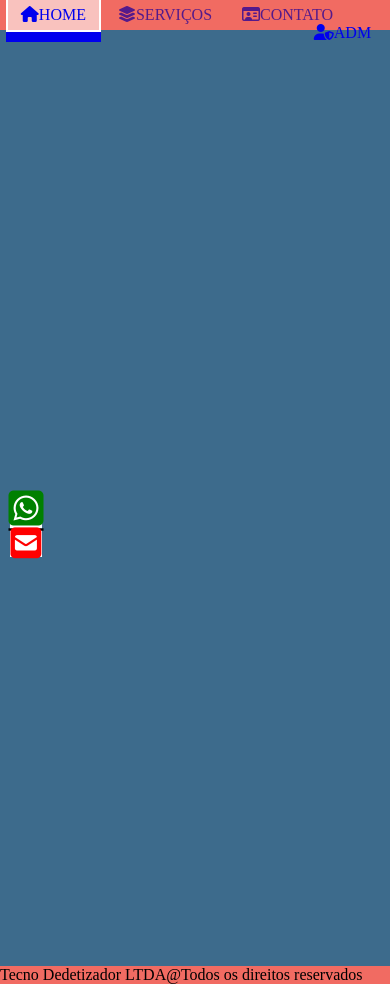
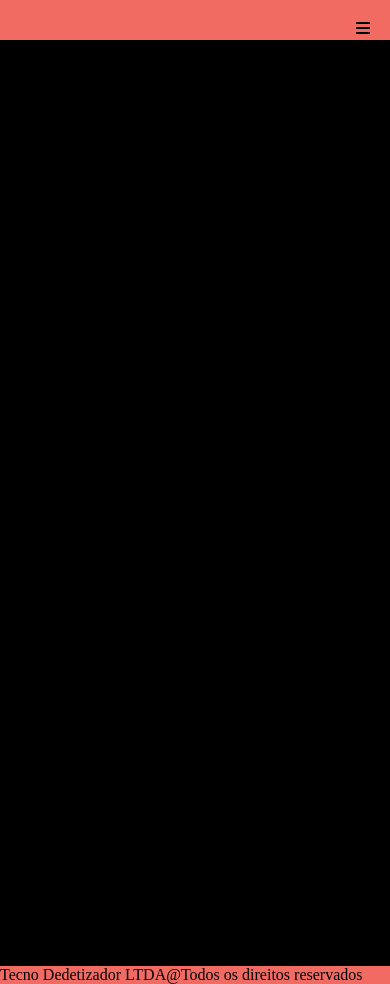
Before and after one commit to supertgo/dedetizacao, a PHP site: page / in a window 390 px wide. Run offline with PHP 8.4, Linux system fonts and the light colour scheme; some libraries are stand-ins or nearby versions.

Commit message:
Mudanças para deixar a responsividade mais agradável

```diff
--- a/estilos/footer.css
+++ /dev/null
@@ -1,8 +0,0 @@
-footer {
-    background-color: rgb(241, 107, 98);
-    position: fixed;
-    display: flex;
-    bottom: 0;
-    left: 0;
-    width: 100%;
-}
--- a/estilos/global.css
+++ b/estilos/global.css
@@ -1,10 +1,10 @@
-@import url(navbar.css);
-@import url(social-media.css);
-@import url(footer.css);
-
+@import url(modules/footer.css);
+@import url(modules/social-media.css);
+@import url(modules/navbar.css);
+@import url(modules/mobile-ui.css);
 body {
     width: 100%;
     height: 100vh;
-    background-color: #3d6b8c; /*So mudei para ficar mais confortavel */
+    background-color: #000000; /*So mudei para ficar mais confortavel */
     overflow-x: hidden;
 }
--- a/estilos/navbar.css
+++ /dev/null
@@ -1,41 +0,0 @@
-
-*{
-    margin: 0;
-    padding: 0;
-    list-style: none;
-    text-decoration: none;
-    box-sizing: border-box;
-}
-
-nav {
-    background-color: rgb(241, 107, 98);
-    padding: 1.5%;
-    width: 100%;
-}
-
-nav ul li {
-    display: inline-block;
-}
-
-nav ul li a {
-    text-transform: uppercase;
-    padding: 7px 13px;
-}
-.active {
-    background: #ffffff96;
-    border: 2px solid white;
-    transition: .5s;
-    box-shadow: 0 10px 0 0;
-}
-
-nav ul li a:hover {
-    background: #ffffff;
-    color: rgb(255, 0, 0);
-    border: 2px solid rgba(253, 253, 253, 0.63);
-    transition: .5s;
-    box-shadow: 0 10px 0 0 rgba(0, 0, 0, 0.966);
-}
-
-nav ul li:last-child {
-    float: right;
-}
--- a/estilos/social-media.css
+++ /dev/null
@@ -1,25 +0,0 @@
-.social-media {
-    margin-left: 10px;
-    top: 50%;
-    position: fixed;
-    background-color: white;
-    width: min-content;
-    display: flex;
-    flex-direction: column;
-    z-index: 3;
-    padding: 9px;
-    height: 65px;
-}
-
-.fa-whatsapp-square{
-    color: green;
-    transform: scale(2.5);
-    border-bottom: 1px solid black;
-}
-
-.fa-envelope-square {
-    padding-top: 10px;
-    color: red;
-    transform: scale(2.2);
-
-}
--- a/index.html
+++ b/index.html
@@ -14,8 +14,10 @@
     <!-- menu temporário só pra eu linkar a parte do server -->
 
     <nav>
+        <input type="checkbox" id="check">
+        <label for="check" class="checkbtn"><i class="fas fa-bars"></i></label>
         <ul>
-            <li><a class="active" href="index.html"><i class="fa fa-home"></i>Home</a></li>
+            <li><a class="active" href="index.html"><i class="fa fa-home"></i>Inicio</a></li>
             <li><a href=""><i class="fas fa-layer-group"></i>Serviços</a></li>
             <li><a href=""><i class="far fa-id-card"></i>Contato</a></li>
             <li><a href="./servidor/admin.php"><i class="fas fa-user-shield"></i>adm</a></li>
```
Also changed, not shown: estilos/painel.css (deleted).
